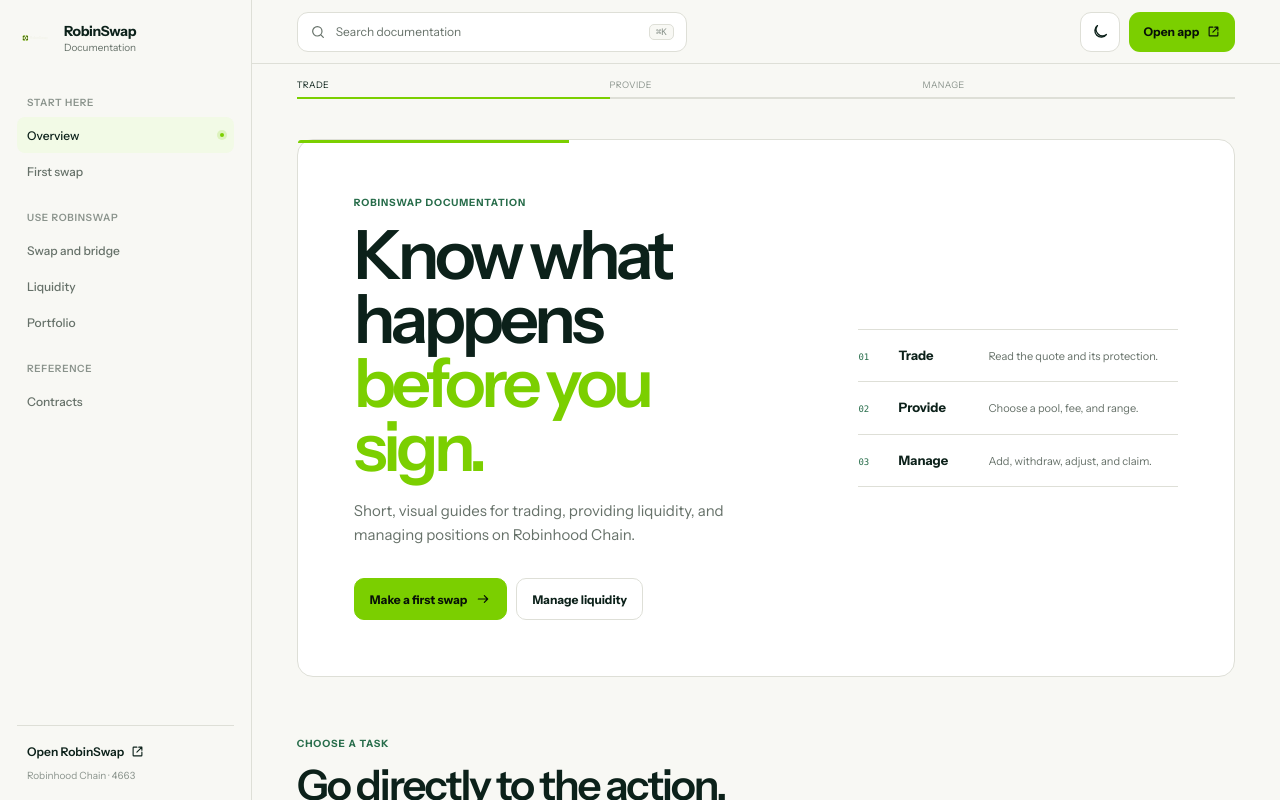
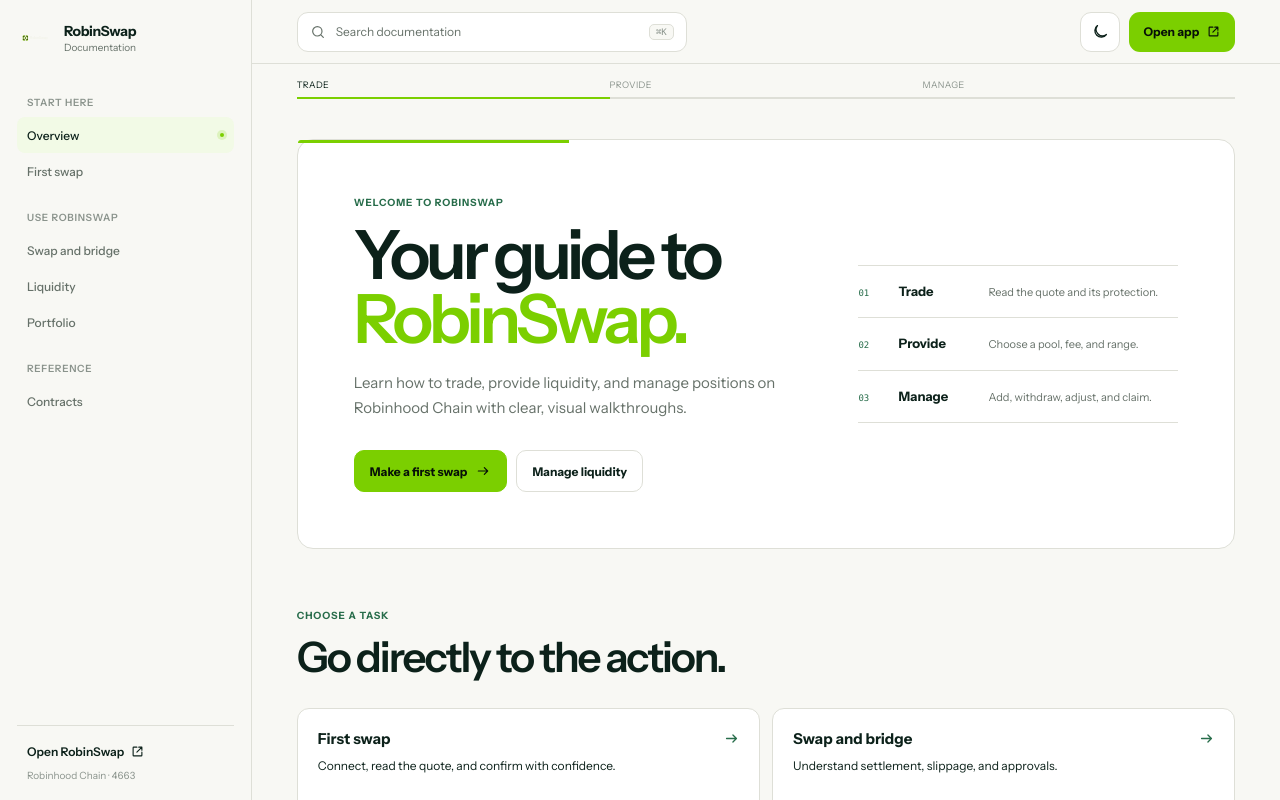
Before and after one commit to iam-rekt/mintlify-docs, a React (Vite) app: page / in a window 1280 px wide. Shown: the top 800 px of the page. Built offline with nearby package versions, Linux system fonts and the light colour scheme.

Commit message:
Make docs welcome more approachable

```diff
--- a/scripts/qa.mjs
+++ b/scripts/qa.mjs
@@ -30,7 +30,7 @@ try {
   page.on("pageerror", (error) => runtimeErrors.push(error.message));
 
   const routes = [
-    ["/", "Know what happens"],
+    ["/", "Your guide to"],
     ["/quickstart", "Your first swap"],
     ["/guides/swap", "Swap"],
     ["/guides/liquidity", "Liquidity"],
@@ -74,7 +74,7 @@ try {
   mobile.setDefaultTimeout(8_000);
   const mobileErrors = [];
   mobile.on("pageerror", (error) => mobileErrors.push(error.message));
-  await inspectPage(mobile, "/", "Know what happens");
+  await inspectPage(mobile, "/", "Your guide to");
   await mobile.getByRole("button", { name: /open navigation/i }).click();
   check(await mobile.locator(".sidebar.is-open").isVisible(), "mobile navigation opens");
   await mobile.locator('.sidebar a[href="/guides/swap"]').click();
--- a/src/App.tsx
+++ b/src/App.tsx
@@ -220,7 +220,7 @@ function Overview() {
   return (
     <div className="overview">
       <section className="overview-hero">
-        <div><p className="hero-kicker">RobinSwap documentation</p><h1>Know what happens<br/><em>before you sign.</em></h1><span>Short, visual guides for trading, providing liquidity, and managing positions on Robinhood Chain.</span><div className="hero-actions"><Link href="/quickstart">Make a first swap <Icon name="arrow" size={16}/></Link><Link href="/guides/liquidity">Manage liquidity</Link></div></div>
+        <div><p className="hero-kicker">Welcome to RobinSwap</p><h1>Your guide to<br/><em>RobinSwap.</em></h1><span>Learn how to trade, provide liquidity, and manage positions on Robinhood Chain with clear, visual walkthroughs.</span><div className="hero-actions"><Link href="/quickstart">Make a first swap <Icon name="arrow" size={16}/></Link><Link href="/guides/liquidity">Manage liquidity</Link></div></div>
         <div className="home-path" aria-label="RobinSwap documentation paths">
           <div><span>01</span><strong>Trade</strong><small>Read the quote and its protection.</small></div>
           <div><span>02</span><strong>Provide</strong><small>Choose a pool, fee, and range.</small></div>
```
